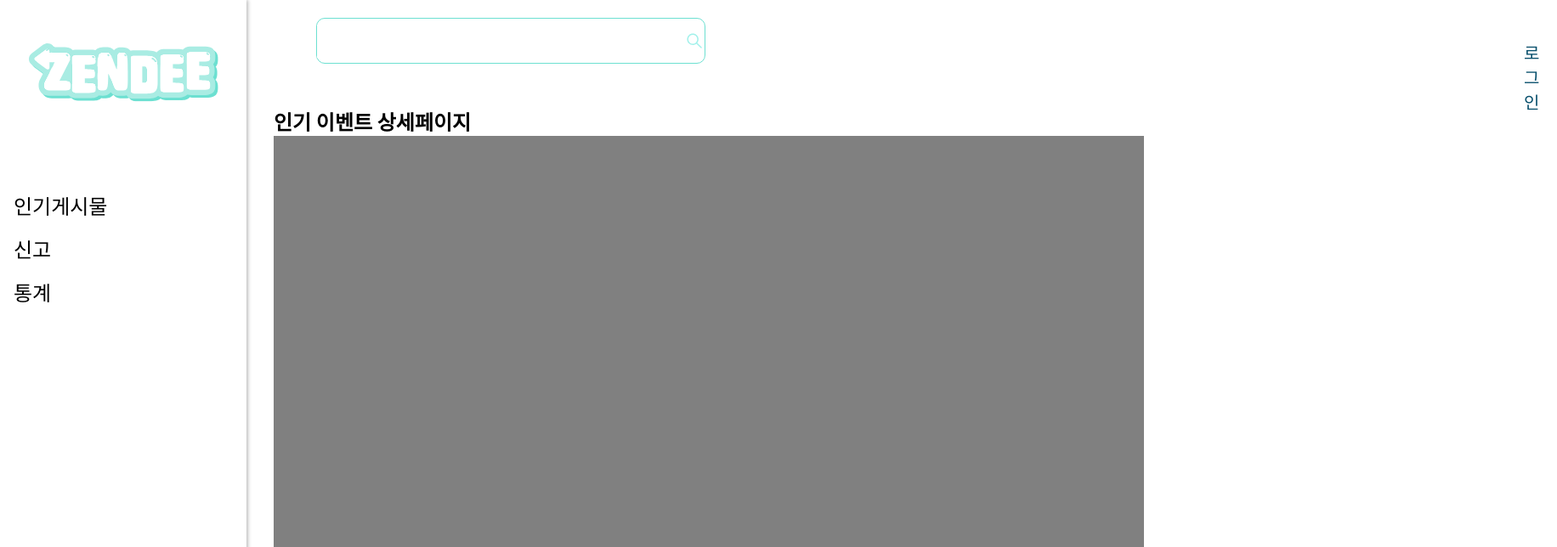
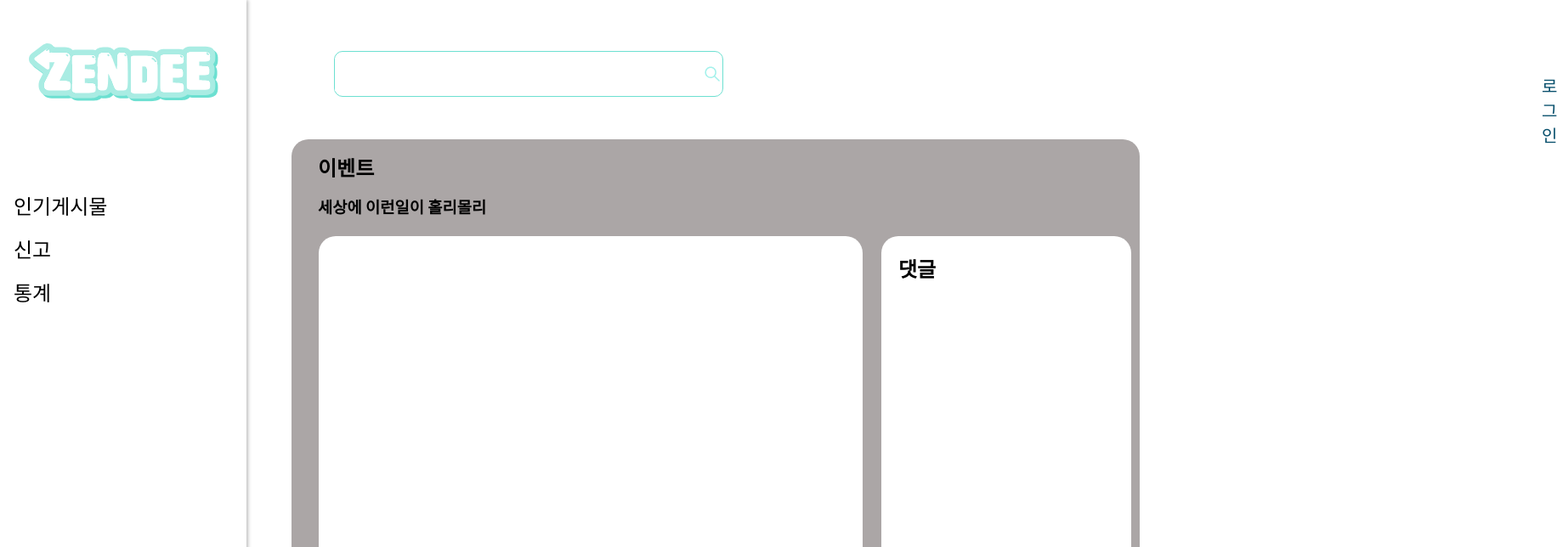
Before and after one commit to 2023ZenDee/ZenDee_wed, a React (Create React App) app: page /pop_post/1 in a window 1280 px wide. Shown: the top 644 px of the page at 85% size, 1832 px wide, since content can reach past the window. Built offline with nearby package versions, Linux system fonts and the light colour scheme; no server answers.

Commit message:
인기 이벤트 상세페이지 기능&ui 구현

```diff
--- a/src/Component/Nav.css
+++ b/src/Component/Nav.css
@@ -35,7 +35,10 @@ li a:hover:not(.active) {
     height: 70px;
 }
 .dixc{
-    margin-left:306px;padding:1px 16px;height:1000px;
+    margin-left:306px;
+    padding-left:37px ;
+    height:95vh ;
+    padding-top:40px ;
 }
 .searchBar {
     display: flex;
--- a/src/Component/Nav.js
+++ b/src/Component/Nav.js
@@ -1,4 +1,4 @@
-import React from 'react';
+import React, { useState } from 'react';
 
 import { Link, Route, Routes } from 'react-router-dom';
 import './Nav.css';
--- a/src/Component/PopPost.js
+++ b/src/Component/PopPost.js
@@ -9,21 +9,28 @@ const PopPost = () => {
     const [data, setData] = useState([]);
     const [sortBy, setSortBy] = useState('likes'); // 초기 선택은 좋아요순
     const [selectedLocation, setSelectedLocation] = useState('all'); // 초기 선택은 모두 보기
+    //const [searchList,setSearchList] = useState([]);
+    //const [userInput, setUserInput] = useState("");
+
+    //filter 조건으로 true/false 로 true 인것 만 반환
+    // 특정 요소를 포함하는지 검사햐여 true of false로 나눔
+    // 데이터 목록중, name에 사용자 입력값이 있는 데이터만 불러오기
+    // 사용자 입력값을 소문자로 변경해주었기 때문에 데이터도 소문자로
 
     useEffect(() => {
         // 정렬 방식에 따라 다른 엔드포인트를 사용하도록 설정
         let endpoint;
         switch (sortBy) {
             case 'likes':
-                endpoint = 'http://10.80.163.48:8070/admin/filter/posts?sortBy=likes';
+                endpoint = 'http://10.80.161.164:8070/filter/posts?sortBy=likes';
                 alert('좋아요 순')
                 break;
             case 'comments':
-                endpoint = 'http://10.80.163.48:8070/admin/filter/posts?sortBy=comments';
-                alert('댓글 순')
+                endpoint = 'http://10.80.161.164:8070/filter/posts?sortBy=bads';
+                alert('싫어요 순')
                 break;
             case 'views':
-                endpoint = 'http://10.80.163.48:8070/admin/filter/posts?sortBy=views';
+                endpoint = 'http://10.80.161.164:8070/filter/posts?sortBy=views';
                 alert('조회수 순')
                 break;
             default:
@@ -39,12 +46,27 @@ const PopPost = () => {
         axios.get(endpoint)
             .then(response => {
                 console.log(response)
-                setData(response.data.data);
+                setData(response.data)
+
+                //setMonsters(response)
             })
             .catch(error => {
                 console.error('Error fetching data:', error);
             });
     }, [sortBy, selectedLocation]);
+
+    //const handleChange = (e) => {
+        //console.log(setUserInput(e.target.value))
+    //};
+
+    /*const filterdMonster = monsters.filter((monster) =>{
+        return monster.title.toLowerCase().includes(userInput.toLocaleLowerCase());
+    });*/
+
+    //const handleChange = (e) => {
+        //setUserInput(e.target.value);
+    //}
+
 
     // 정렬 방식을 변경하는 핸들러 함수들
     const handleLikesClick = () => {
@@ -65,11 +87,18 @@ const PopPost = () => {
         alert(event.target.value);
     };
 
+    /*const filterSearchList = searchList.filter((search) => {
+
+        return  search.name.toLowerCase().includes(userInput.toLocaleLowerCase());
+    });*/
+
     return (
         <div>
+            <input className='searchBar' ></input>
             <h1 className='PopPostTitle'>
                 인기 이벤트</h1>
             <div>
+
                 <ul className='PopPostList'>
                     <li onClick={handleLikesClick}>좋아요 순</li>
                     <li onClick={handleCommentsClick}>댓글 순</li>
@@ -98,8 +127,8 @@ const PopPost = () => {
                     </thead>
                     <tbody className='popPostTable'>
                         {data.map(item => (
-                            <tr key={item.postIdx}>
-                                <td><Link to={`/pop_post/${item.postIdx}`}>{item.postIdx}</Link></td>
+                            <tr key={item.id} {...item}>
+                                <td><Link to={`/pop_post/${item.postIdx}`}>{item.id}</Link></td>
                                 <td>{item.title}</td>
                                 <td>{item.content}</td> {/* 지역 데이터가 있다면 여기에 넣으세요 */}
                             </tr>
@@ -111,4 +140,7 @@ const PopPost = () => {
     );
 };
 
+
+
+
 export default PopPost;
--- a/src/Component/PopPostDetails.css
+++ b/src/Component/PopPostDetails.css
@@ -3,8 +3,37 @@
     padding: 0;
 }
 .content-frame{
-    height: 100vh;
-    width: 80vw;
-    background-color: gray;
+    height: 90vh;
+    width: 78vw;
+    background-color: rgb(171, 166, 166);
+    border-radius: 20px;
+}
+.event-font{
+    padding:15px 31px;
+}
+.title-font{
+    display: inline-block;
+    padding-left:31px ;
+    padding-bottom: 20px;
+}
+.body-container{
+    height: 68vh;
+    width: 50vw;
+    background-color: white;
+    position: relative;
+    margin-left: 30px;
+    margin-right: 20px;
+    border-radius:20px ;
+}
+.comment-container{
+    width: 23vw;
+    height: 68vh;
+    background-color: rgb(255, 255, 255);
+    display: inline-block;
+    border-radius: 20px;
 
 }
+.comment-title{
+    padding-left:20px ;
+    padding-top: 20px;
+}
--- a/src/Component/PopPostDetails.js
+++ b/src/Component/PopPostDetails.js
@@ -1,25 +1,52 @@
-import React from 'react';
+import React, { useEffect, useState } from 'react';
 import { useParams } from "react-router-dom";
 import './PopPostDetails.css';
+import axios from 'axios';
 const DetailPage = () => {
+    //const [data]
     const {postIdx} = useParams();
+    const [data,setData] = useState('');
+    useEffect(() => {
+
+      axios.get(`https://jsonplaceholder.typicode.com/posts/1`)
+            .then(Response => {
+              console.log(Response)
+              setData(Response.data)
+            })
+            .catch(error => {
+              console.error('Error fetching data:', error);
+          });
+
+
+    },[postIdx])
+
 
     // postId를 사용하여 해당 포스트의 상세 정보를 가져오거나 렌더링합니다.
 
     return (
 
 
-      <div>
+      <div className='content-frame'>
 
-        <h2>인기 이벤트 상세페이지</h2>
+        <h2 className='event-font'>이벤트</h2>
+        <h3 className='title-font'>세상에 이런일이 홀리몰리</h3>
+        <div>
+          <table>
+            <tr>
+              <td>
+                <div className='body-container'>
+                  <p>{data.title}</p>
+                </div>
+              </td>
+              <td>
+                <div className='comment-container'>
+                    <h2 className='comment-title'>댓글</h2>
 
-
-
-        <div className="content-frame">
-
+                </div>
+              </td>
+            </tr>
+          </table>
         </div>
-
-
       </div>
 
     );
```
Also changed, not shown: src/Component/PopPost.css (line endings or trailing spaces).
